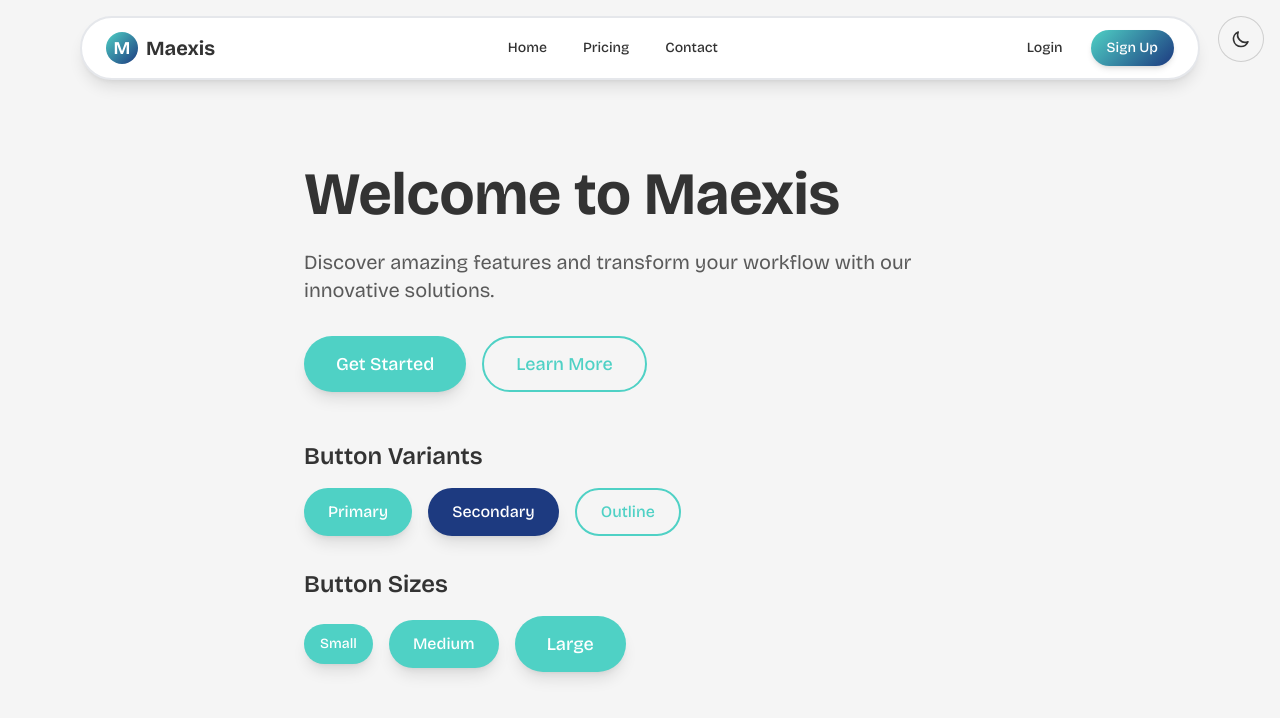
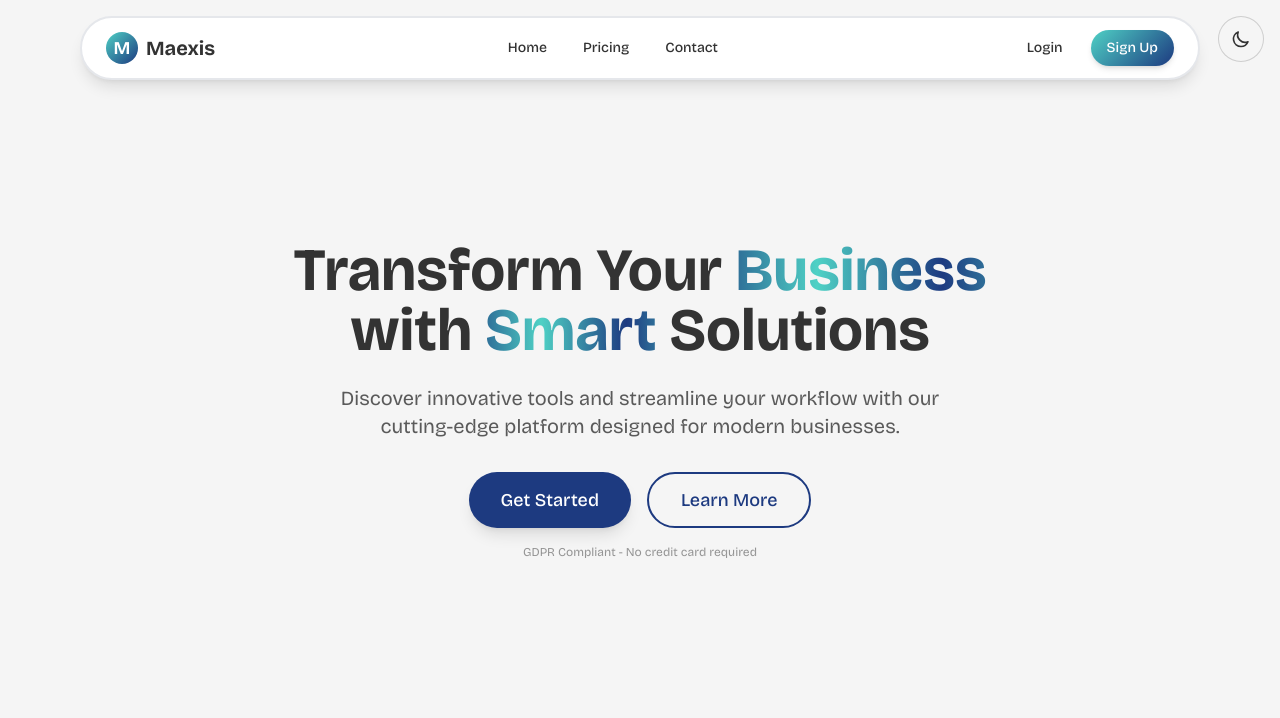
Before and after one commit to AirKyzzZ/maexis, a Next.js app: page / in a window 1280 px wide. Shown: the top 718 px of the page. Built offline with nearby package versions, Linux system fonts and the light colour scheme.

Commit message:
fix(hero): padding text placement layout and buttons

```diff
--- a/app/globals.css
+++ b/app/globals.css
@@ -3,8 +3,8 @@
 @theme inline {
   --color-background: #F5F5F5;
   --color-foreground: #333333;
-  --color-primary: #4FD1C5;
-  --color-secondary: #1D3A80;
+  --color-primary: #1D3A80;
+  --color-secondary: #4FD1C5;
   --font-sans: var(--font-bricolage-grotesk);
   --font-mono: ui-monospace, SFMono-Regular, "SF Mono", Consolas, "Liberation Mono", Menlo, monospace;
 }
@@ -14,6 +14,8 @@
   :root {
     --color-background: #1a1a1a;
     --color-foreground: #f5f5f5;
+    --color-primary: #4FD1C5;
+    --color-secondary: #1D3A80;
   }
 }
 
@@ -21,6 +23,8 @@
 .dark {
   --color-background: #1a1a1a;
   --color-foreground: #f5f5f5;
+  --color-primary: #4FD1C5;
+  --color-secondary: #1D3A80;
 }
 
 body {
@@ -29,3 +33,29 @@ body {
   font-family: var(--font-bricolage-grotesk), ui-sans-serif, system-ui, sans-serif;
   transition: background-color 0.3s ease, color 0.3s ease;
 }
+
+/* Animated gradient text */
+@keyframes gradient-shift {
+  0% {
+    background-position: 200% 50%;
+  }
+  100% {
+    background-position: 0% 50%;
+  }
+}
+
+.animated-gradient-text {
+  background: linear-gradient(
+    90deg,
+    var(--color-primary),
+    var(--color-secondary),
+    var(--color-primary),
+    var(--color-secondary),
+    var(--color-primary)
+  );
+  background-size: 200% 100%;
+  background-clip: text;
+  -webkit-background-clip: text;
+  -webkit-text-fill-color: transparent;
+  animation: gradient-shift 6s linear infinite;
+}
--- a/app/page.tsx
+++ b/app/page.tsx
@@ -9,16 +9,25 @@ export default function Home() {
       <main className="flex flex-col gap-[32px] row-start-2 items-center sm:items-start">
 
         {/* Hero Section with CTA Buttons */}
-        <div className="text-center sm:text-left">
-          <h1 className="text-4xl sm:text-6xl font-bold mb-6 text-[var(--color-foreground)]">
-            Welcome to Maexis
+        <div className="text-center px-8 sm:px-16 lg:px-24">
+          <h1 className="text-4xl sm:text-6xl font-bold mb-6">
+            <span className="text-[var(--color-foreground)]">Transform Your</span>{' '}
+            <span className="animated-gradient-text">
+              Business
+            </span>
+            <br />
+            <span className="text-[var(--color-foreground)]">with</span>{' '}
+            <span className="animated-gradient-text">
+              Smart
+            </span>{' '}
+            <span className="text-[var(--color-foreground)]">Solutions</span>
           </h1>
-          <p className="text-lg sm:text-xl mb-8 text-[var(--color-foreground)]/80 max-w-2xl">
-            Discover amazing features and transform your workflow with our innovative solutions.
+          <p className="text-lg sm:text-xl mb-8 text-[var(--color-foreground)]/80 max-w-2xl mx-auto text-center">
+            Discover innovative tools and streamline your workflow with our cutting-edge platform designed for modern businesses.
           </p>
 
-          {/* CTA Buttons Demo */}
-          <div className="flex gap-4 items-center flex-col sm:flex-row mb-12">
+          {/* CTA Buttons */}
+          <div className="flex gap-4 items-center justify-center flex-col sm:flex-row mb-4">
             <Button variant="primary" size="lg">
               Get Started
             </Button>
@@ -27,26 +36,10 @@ export default function Home() {
             </Button>
           </div>
 
-          {/* Button Variants Demo */}
-          <div className="space-y-8">
-            <div>
-              <h2 className="text-2xl font-semibold mb-4 text-[var(--color-foreground)]">Button Variants</h2>
-              <div className="flex gap-4 items-center flex-wrap">
-                <Button variant="primary" size="md">Primary</Button>
-                <Button variant="secondary" size="md">Secondary</Button>
-                <Button variant="outline" size="md">Outline</Button>
-              </div>
-            </div>
-
-            <div>
-              <h2 className="text-2xl font-semibold mb-4 text-[var(--color-foreground)]">Button Sizes</h2>
-              <div className="flex gap-4 items-center flex-wrap">
-                <Button variant="primary" size="sm">Small</Button>
-                <Button variant="primary" size="md">Medium</Button>
-                <Button variant="primary" size="lg">Large</Button>
-              </div>
-            </div>
-          </div>
+          {/* Disclaimer Text */}
+          <p className="text-xs text-[var(--color-foreground)]/50 text-center">
+            GDPR Compliant - No credit card required
+          </p>
         </div>
       </main>
     </div>
```
